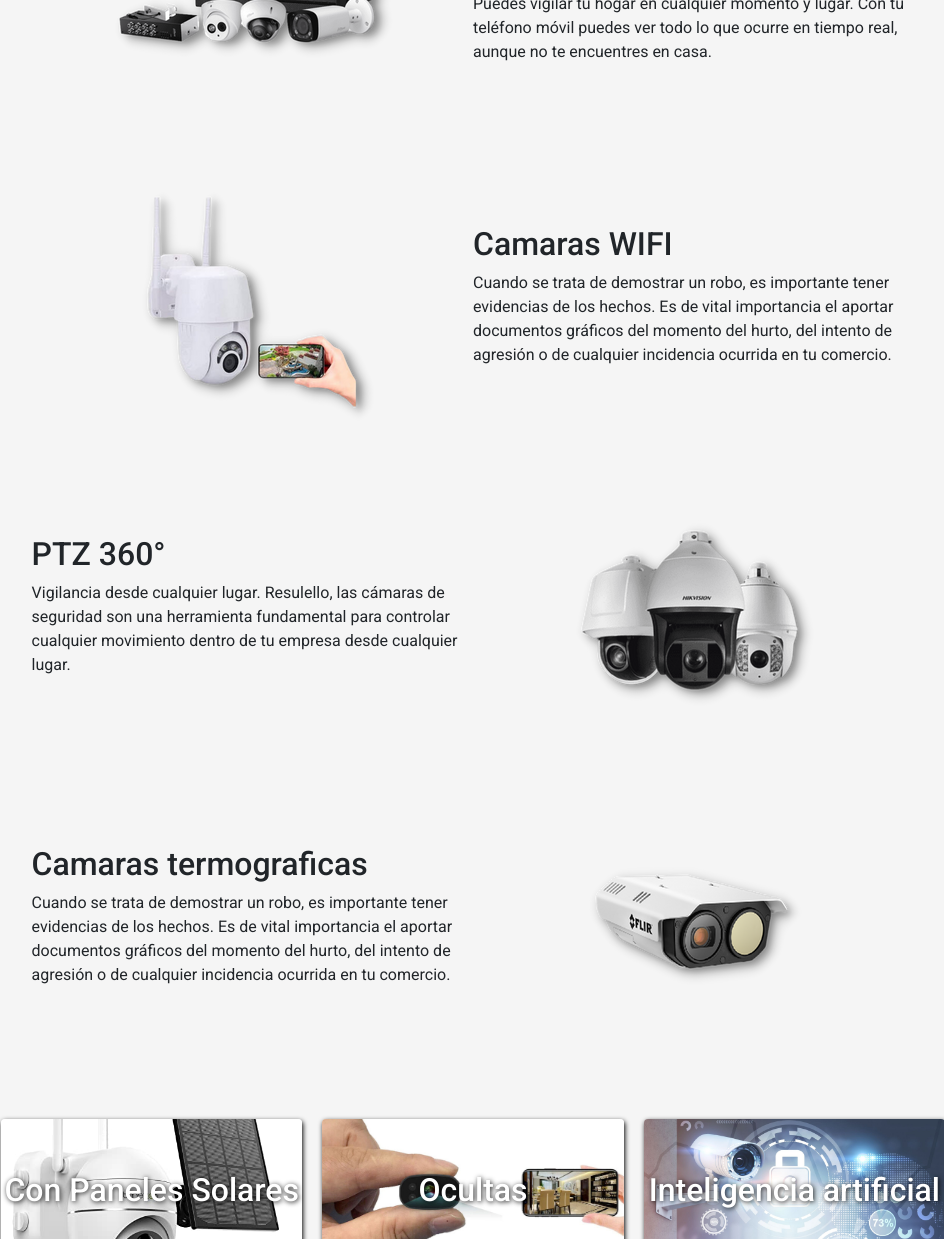
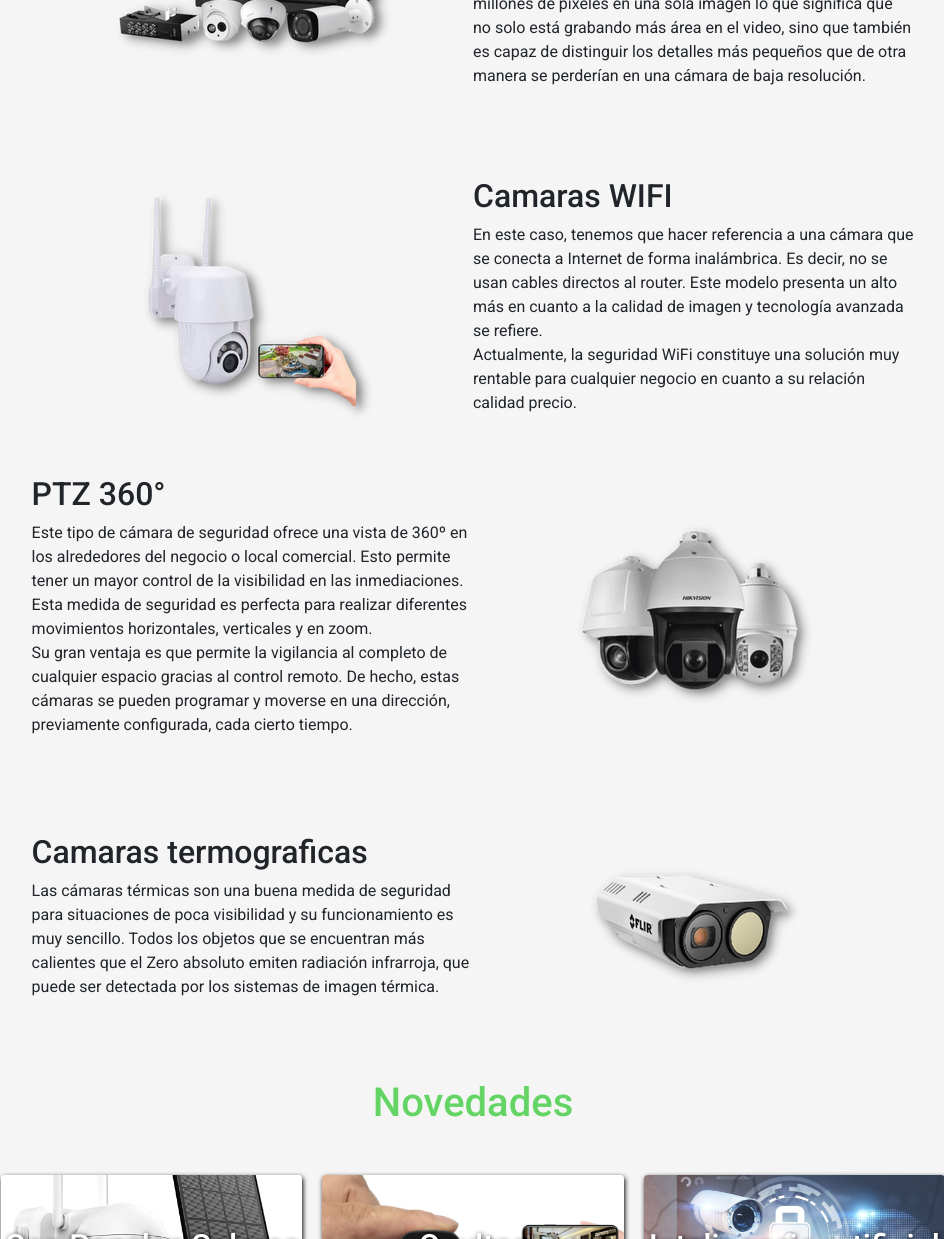
Before and after one commit to geracoder/proyecto-web-todoconectar, a plain HTML site: page pages/productos.html in a window 1280 px wide. Shown: the part 745-1984 px from the top of the page, without its empty margins (167-1111 px from the left). Drawn offline with nearby package versions, Linux system fonts and the light colour scheme.

Commit message:
se realizaron modificaciones en textos y estilos

```diff
--- a/css/style.css
+++ b/css/style.css
@@ -119,7 +119,7 @@ h1{
 
 .heroindex{
     width: 100%;
-    height: 500px;
+    height: 650px;
     background-image: url(../assest/img/pc.jpg);
     background-repeat: no-repeat;
     background-size: cover;
@@ -594,7 +594,15 @@ box-shadow: 1px 2px 5px black;
     }
 }
 
+/**NOVEDADES*************PAGINA PRODUCTOS*****/
 
+.container__novedades{
+    text-align: center;
+    color: var(--btn-bg-color);
+}
+.novedades__h2{
+    font-size: 2.5rem;
+}
 
 /**CARDS*************PAGINA PRODUCTOS*****/
 
--- a/pages/productos.html
+++ b/pages/productos.html
@@ -41,7 +41,7 @@
             </section>
             <!-- SUBTITULO PRODUCTOS-->
             <section class="products__subtitle">
-                <h3>Contamos con la mejor tecnologia en materia de seguridad para tu <span>Hogar</span>,
+                <h3>Contamos con la mejor tecnología en materia de seguridad para tu <span>Hogar</span>,
                     <span>Comercio</span> o <span>Empresa</span>.</h3>
             </section>
             <!-- CONTENEDOR DE TEXTOS E IMAGENES DE PRODUCTOS-->
@@ -52,9 +52,8 @@
                         <img src="../assest/img/cam_fhd.png" class="products__picture" alt="imagen de camaras">
                     </div>
                     <div class="products__text">
-                        <h2>Cámaras Analogicas 1080p - 2k - 4k"</h2>
-                        <p>Puedes vigilar tu hogar en cualquier momento y lugar. Con tu teléfono móvil puedes ver todo lo
-                            que ocurre en tiempo real, aunque no te encuentres en casa.
+                        <h2>Cámaras de Seguridad 720p - 1080p - 2k - 4k"</h2>
+                        <p>Las cámaras de vigilancia de alta resolución capturan millones de píxeles en una sola imagen lo que significa que no solo está grabando más área en el video, sino que también es capaz de distinguir los detalles más pequeños que de otra manera se perderían en una cámara de baja resolución.</p>
                     </div>
                 </article>
                 <!-- TEXTO E IMAGENE DE PRODUCTO 2-->
@@ -64,18 +63,16 @@
                     </div>
                     <div class="products__text">
                         <h2 class="products__h2">Camaras WIFI</h2>
-                        <p class="products__p">Cuando se trata de demostrar un robo, es importante tener evidencias de los
-                            hechos. Es de vital importancia el aportar documentos gráficos del momento del hurto, del
-                            intento de agresión o de cualquier incidencia ocurrida en tu comercio.</p>
+                        <p class="products__p">En este caso, tenemos que hacer referencia a una cámara que se conecta a Internet de forma inalámbrica. Es decir, no se usan cables directos al router. Este modelo presenta un alto más en cuanto a la calidad de imagen y tecnología avanzada se refiere.<br>
+                        Actualmente, la seguridad WiFi constituye una solución muy rentable para cualquier negocio en cuanto a su relación calidad precio.</p>
                     </div>
                 </article>
                 <!-- TEXTO E IMAGENE DE PRODUCTO 3-->
                 <article class="container__products container__products--3">
                     <div class="products__text">
                         <h2 class="products__h2">PTZ 360°</h2>
-                        <p class="products__p">Vigilancia desde cualquier lugar. Resulello, las cámaras de seguridad son una
-                            herramienta fundamental para controlar cualquier movimiento dentro de tu empresa desde cualquier
-                            lugar.
+                        <p class="products__p">Este tipo de cámara de seguridad ofrece una vista de 360º en los alrededores del negocio o local comercial. Esto permite tener un mayor control de la    visibilidad en las inmediaciones. Esta medida de seguridad es perfecta para realizar diferentes movimientos horizontales, verticales y en zoom.<br>
+                        Su gran ventaja es que permite la vigilancia al completo de cualquier espacio gracias al control remoto. De hecho, estas cámaras se pueden programar y moverse en una dirección, previamente configurada, cada cierto tiempo.</p>
                     </div>
                     <div class="products__img">
                         <img src="../assest/img/cam_ptz.png" class="products__picture" alt="imagen de camaras ptz">
@@ -85,15 +82,16 @@
                 <article class="container__products container__products--4">
                     <div class="products__text">
                         <h2 class="products__h2">Camaras termograficas</h2>
-                        <p class="products__p">Cuando se trata de demostrar un robo, es importante tener evidencias de los
-                            hechos. Es de vital importancia el aportar documentos gráficos del momento del hurto, del
-                            intento de agresión o de cualquier incidencia ocurrida en tu comercio.</p>
+                        <p class="products__p">Las cámaras térmicas son una buena medida de seguridad para situaciones de poca visibilidad y su funcionamiento es muy sencillo. Todos los objetos que se encuentran más calientes que el Zero absoluto emiten radiación infrarroja, que puede ser detectada por los sistemas de imagen térmica.</p>
                     </div>
                     <div class="products__img">
                         <img src="../assest/img/cam_termo.png" class="products__picture"
                             alt="imagen de camaras termograficas">
                     </div>
                 </article>
+            </section>
+            <section class="container__novedades">
+                <h2 class="novedades__h2">Novedades</h2>
             </section>
             <!-- CONTENEDOR DE CARDS NOVEDADES-->
             <section class="container__cardspro">
```
